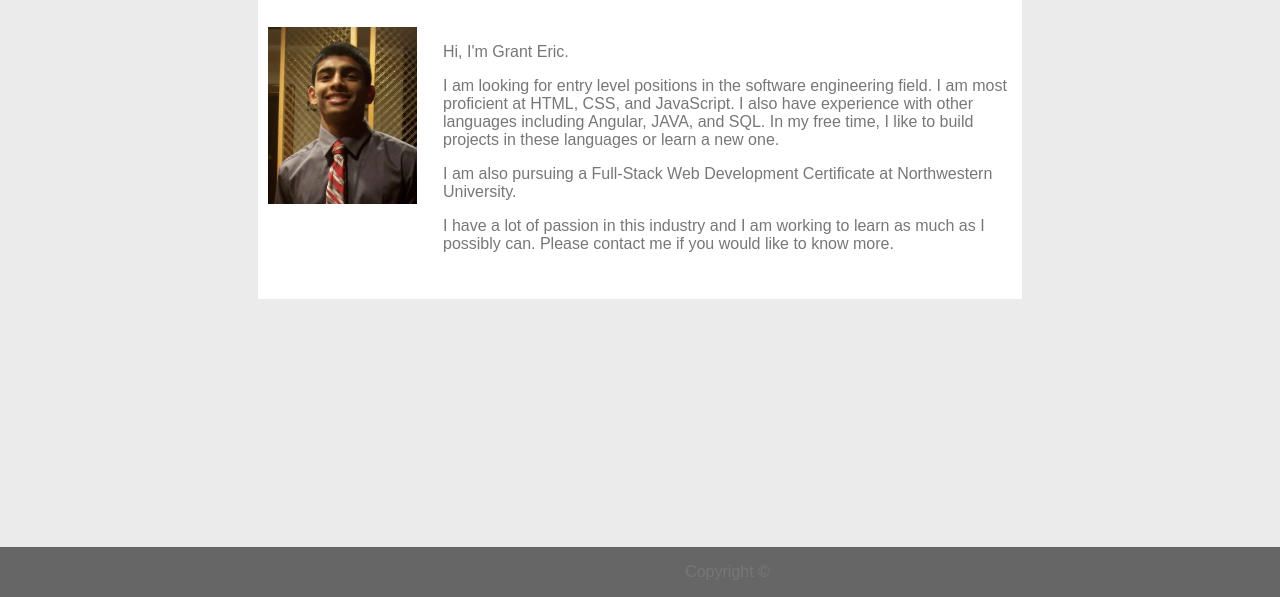
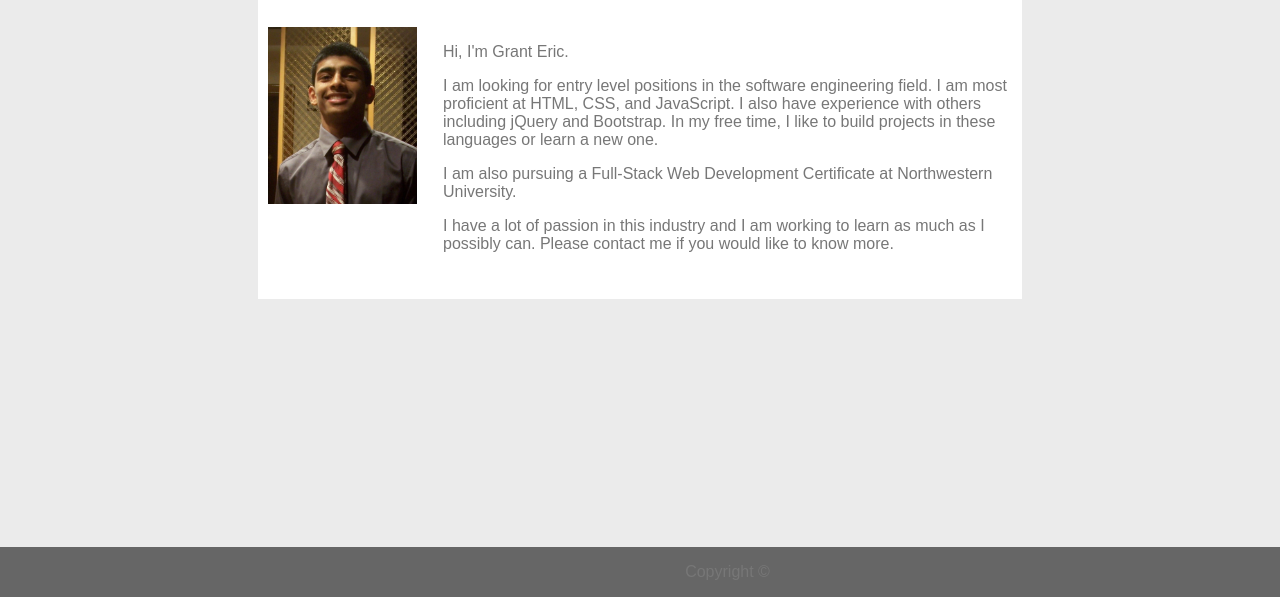
Before and after one commit to granteric498/Basic-Portfolio, a plain HTML site: page index.html in a window 1280 px wide. Shown: the part 203-800 px from the top of the page. Drawn offline with Linux system fonts and the light colour scheme.

Commit message:
small changes made to about

```diff
--- a/index.html
+++ b/index.html
@@ -31,7 +31,7 @@
             <div class="maintext">
                 <img src="assets/images/profile.jpg" alt="Grant Eric Picture" width=20% align="left">
                 <p>Hi, I'm Grant Eric.</p>
-                <p>I am looking for entry level positions in the software engineering field. I am most proficient at HTML, CSS, and JavaScript. I also have experience with other languages including Angular, JAVA, and SQL. In my free time, I like to build projects in these languages or learn a new one.</p>
+                <p>I am looking for entry level positions in the software engineering field. I am most proficient at HTML, CSS, and JavaScript. I also have experience with others including jQuery and Bootstrap. In my free time, I like to build projects in these languages or learn a new one.</p>
                 <p>I am also pursuing a Full-Stack Web Development Certificate at Northwestern University.</p>
                 <p>I have a lot of passion in this industry and I am working to learn as much as I possibly can. Please contact me if you would like to know more.</p>
             </div>
```
